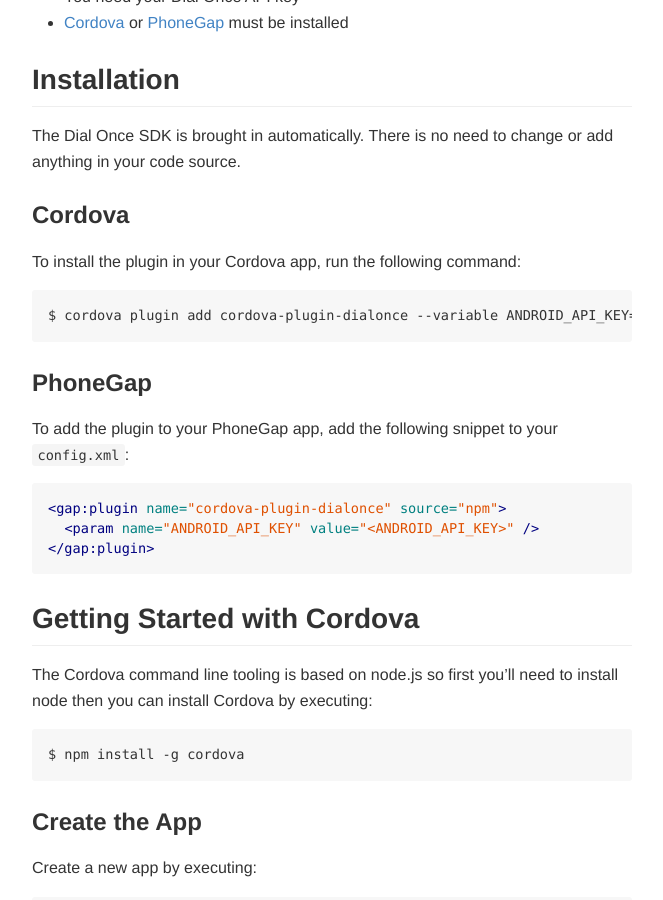
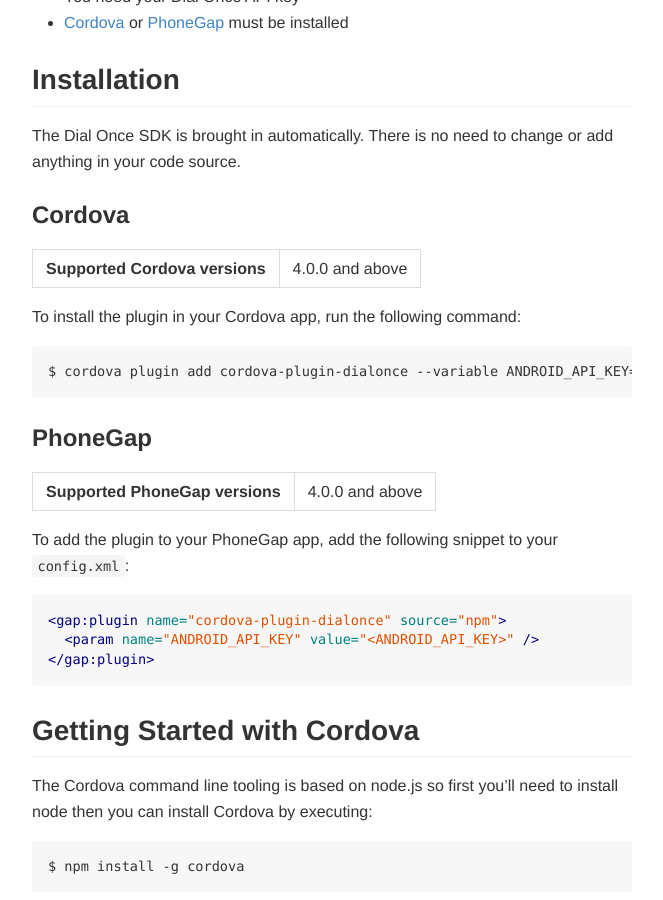
Before and after one commit to dialonce/dialonce.github.io, a Jekyll site: the page built from cordova/howto/index.md, in a window 1280 px wide and 900 px high, scrolled down 1058 px. Shown: the whole window, without its empty margins (308-971 px from the left). Built offline with Jekyll 4.4.1, drawn with Linux system fonts in a browser that asks for light colours.

Commit message:
Add supported cordova/phonegap versions

```diff
--- a/cordova/howto/index.md
+++ b/cordova/howto/index.md
@@ -39,11 +39,15 @@
 
 ### Cordova
 
+| **Supported Cordova versions** | 4.0.0 and above |
+
 To install the plugin in your Cordova app, run the following command:
 
     $ cordova plugin add cordova-plugin-dialonce --variable ANDROID_API_KEY="<ANDROID_API_KEY>"
 
 ### PhoneGap
+
+| **Supported PhoneGap versions** | 4.0.0 and above |
 
 To add the plugin to your PhoneGap app, add the following snippet to your `config.xml`:
 
```
